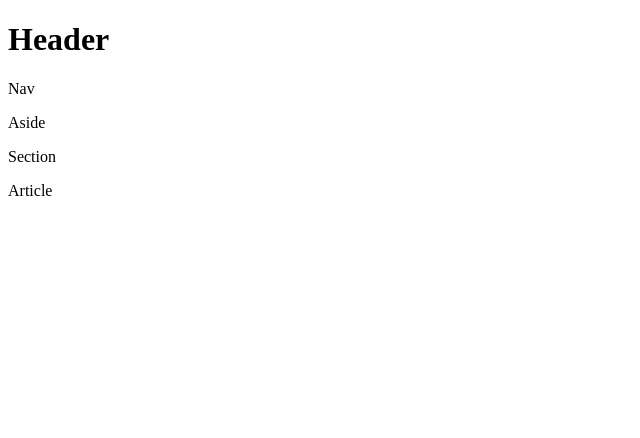
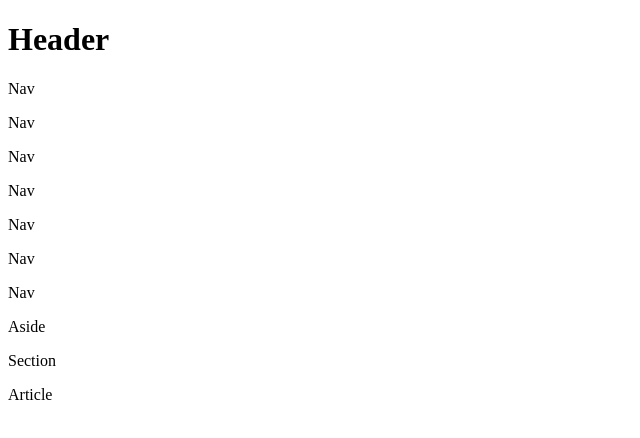
Before and after one commit to suzannaudra/HW-Wireframe, a plain HTML site: page Homework _1.html in a window 1280 px wide. Shown: the whole page, without its empty margins (0-640 px from the left). Drawn offline with Linux system fonts and the light colour scheme.

Commit message:
fake commit

```diff
--- a/Homework _1.html
+++ b/Homework _1.html
@@ -8,6 +8,12 @@
     <body>
       <h1>Header</h1>
     <p>Nav</p>
+    <p>Nav</p>
+    <p>Nav</p>
+    <p>Nav</p>
+    <p>Nav</p>
+    <p>Nav</p>
+    <p>Nav</p>
     <p>Aside</p>
     <p>Section</p>
     <p>Article</p>
```
Also changed, not shown: 1 other file.
